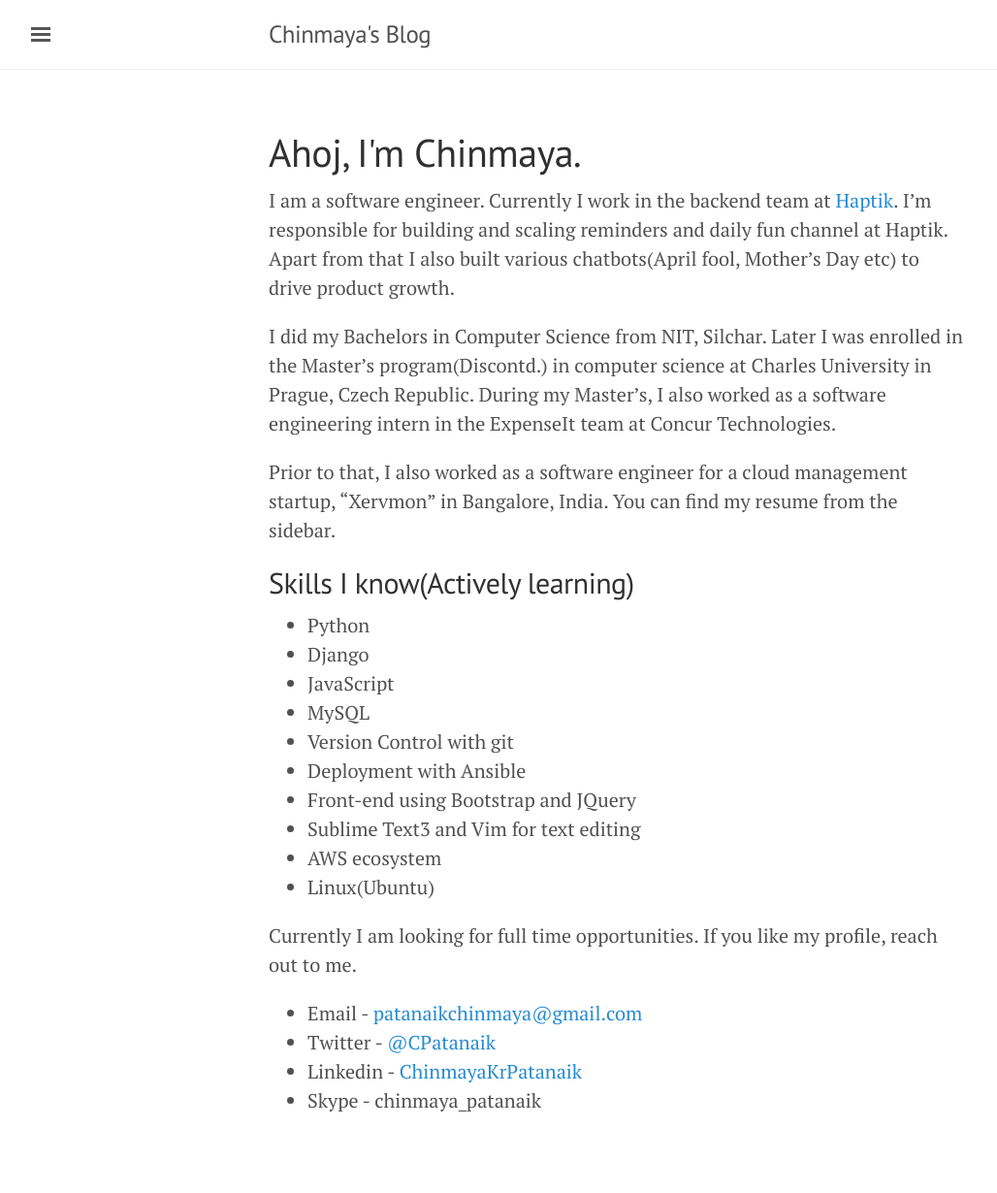
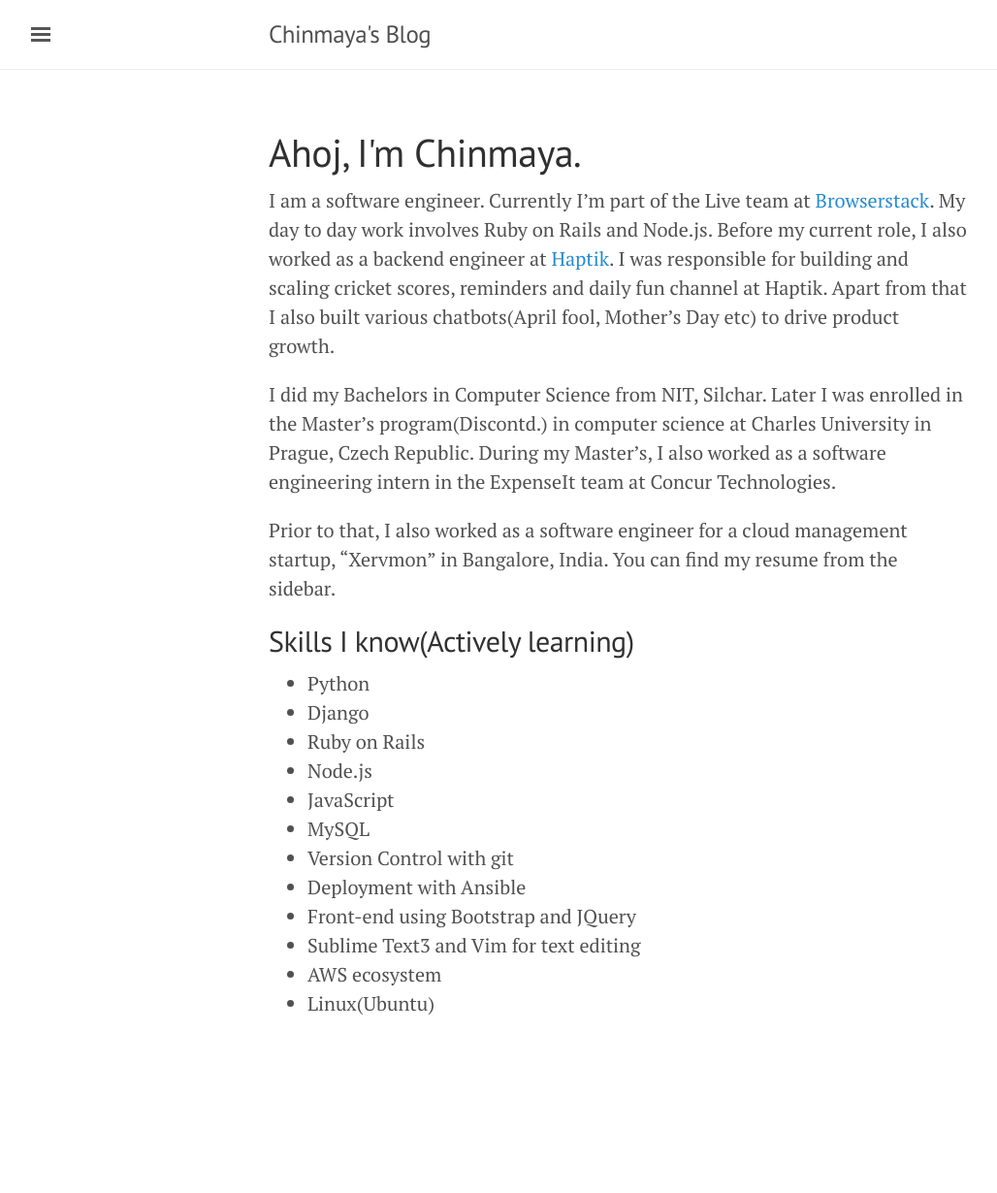
Before and after one commit to pattu777/pattu777.github.io, a Jekyll site: the page built from about.md, in a window 1280 px wide. Shown: the whole page at 97% size, without its empty margins (3-1031 px from the left). Built offline with Jekyll 4.4.1, drawn with Linux system fonts in a browser that asks for light colours; comment, search, counter and statistics services are not loaded; after the commit the page ends 1130 px from its top, so only the background shows below that.

Commit message:
doc updated

```diff
--- a/_config.yml
+++ b/_config.yml
@@ -8,14 +8,14 @@ markdown: kramdown
 title:               Chinmaya's Blog
 tagline:             ""
 description:         "Budding Full Stack Developer, Barca Fan"
-url:                 'http://chinmayapatanaik.com'
+url:                 'http://chinmayakrpatanaik.com'
 baseurl:             ''
 paginate:            7
 
 # About/contact
 author:
   name:              Chinmaya Kr. Patanaik
-  url:               http://chinmayapatanaik.com
+  url:               http://chinmayakrpatanaik.com
   email:             patanaikchinmaya@gmail.com
   gravatar:          https://s.gravatar.com/avatar/b5a0ac48d1b8836dc6f679a9003d0dcf?s=80
 
--- a/about.md
+++ b/about.md
@@ -3,7 +3,7 @@ layout: page
 title: Ahoj, I'm Chinmaya.
 ---
 
-I am a software engineer. Currently I work in the backend team at [Haptik](https://haptik.ai). I'm responsible for building and scaling reminders and daily fun channel at Haptik. Apart from that I also built various chatbots(April fool, Mother's Day etc) to drive product growth.
+I am a software engineer. Currently I'm part of the Live team at [Browserstack](https://www.browserstack.com/). My day to day work involves Ruby on Rails and Node.js. Before my current role, I also worked as a backend engineer at [Haptik](https://haptik.ai). I was responsible for building and scaling cricket scores, reminders and daily fun channel at Haptik. Apart from that I also built various chatbots(April fool, Mother's Day etc) to drive product growth.
 
 I did my Bachelors in Computer Science from NIT, Silchar. Later I was enrolled in the Master's program(Discontd.) in computer science at Charles University in Prague, Czech Republic. During my Master's, I also worked as a software engineering intern in the ExpenseIt team at Concur Technologies.
 
@@ -12,6 +12,8 @@ Prior to that, I also worked as a software engineer for a cloud management start
 ## Skills I know(Actively learning)
 * Python
 * Django
+* Ruby on Rails
+* Node.js
 * JavaScript
 * MySQL
 * Version Control with git
@@ -20,10 +22,3 @@ Prior to that, I also worked as a software engineer for a cloud management start
 * Sublime Text3 and Vim for text editing
 * AWS ecosystem
 * Linux(Ubuntu)
-
-Currently I am looking for full time opportunities. If you like my profile, reach out to me.
-
-* Email - [patanaikchinmaya@gmail.com](mailto:patanaikchinmaya@gmail.com)
-* Twitter - [@CPatanaik](https://twitter.com/CPatanaik)
-* Linkedin - [ChinmayaKrPatanaik](http://www.linkedin.com/in/chinmayakrpatanaik)
-* Skype - chinmaya_patanaik
```
